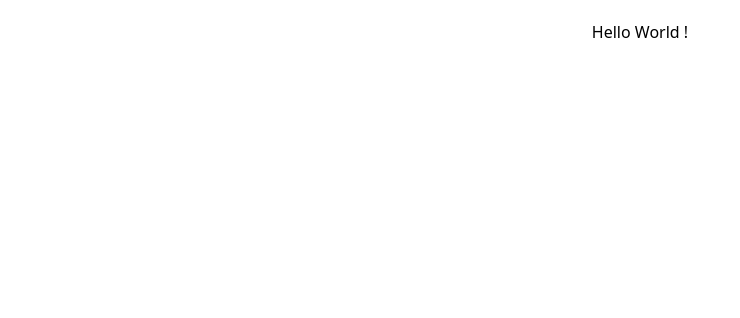
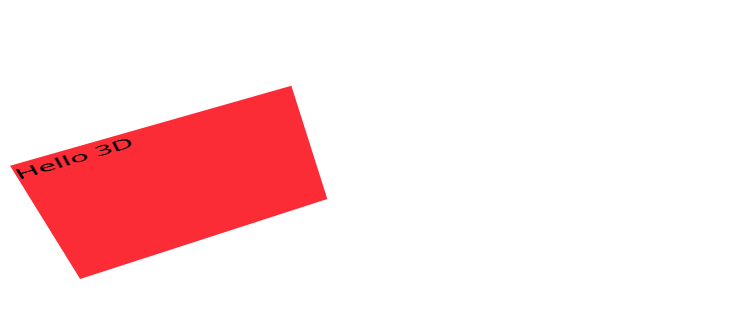
Before and after one commit to arsalannury/Learn_New_Front_Features, a React (Vite) app: page / in a window 1280 px wide. Shown: the top 318 px of the page, without its empty margins (0-740 px from the left). Built offline with nearby package versions, Linux system fonts and the light colour scheme.

Commit message:
--test-transform3d

```diff
--- a/src/App.tsx
+++ b/src/App.tsx
@@ -1,8 +1,16 @@
 function App() {
   return (
     <>
-      <div className="@container p-5">
-        <p className="text-center @max-md:text-red-100">Hello World !</p>
+      {/* <div className="perspective-distant mt-28">
+        <img
+          className="m-auto text-center transform-3d -scale-y-[20%] "
+          src="/3d.png"
+        />
+      </div> */}
+      <div className="perspective-[1000px] m-26">
+        <div className="transform-3d -rotate-x-45 rotate-y-45 scale-x-200 bg-red-500 w-40 h-40">
+          Hello 3D
+        </div>
       </div>
     </>
   );
```
Also changed, not shown: public/3d.png (added).
